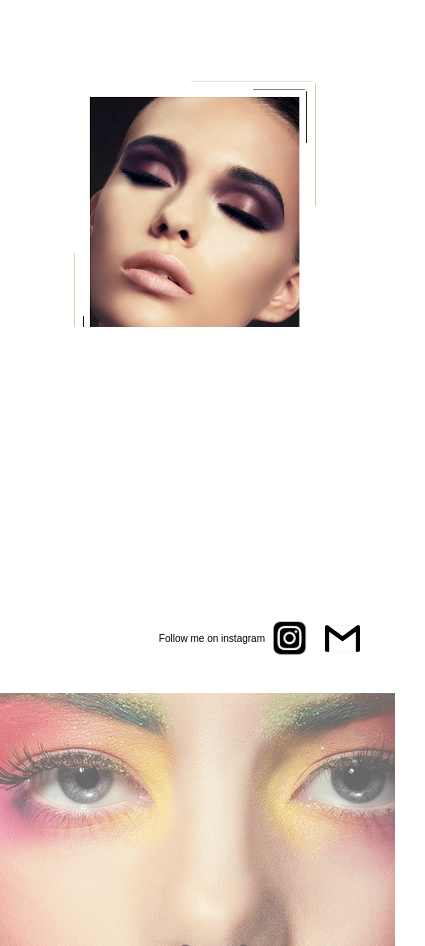
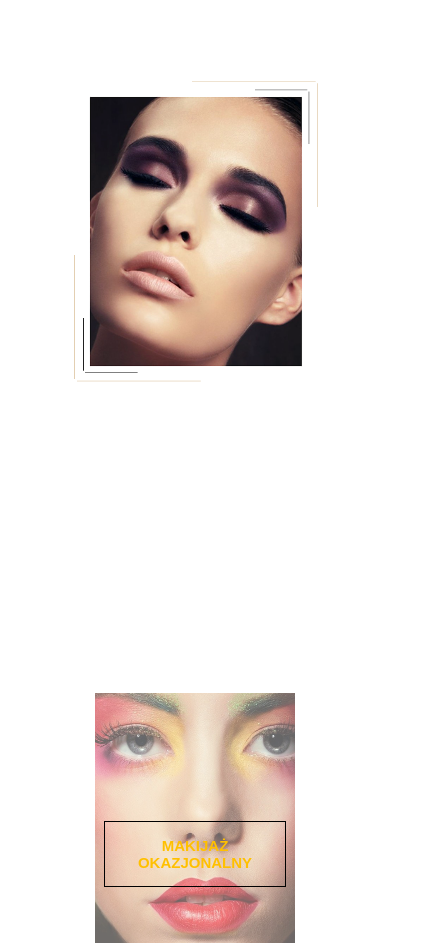
Before and after one commit to krzszk96/MakeUp_page, a website: page src/index.html in a window 390 px wide. Shown: the part 181-1127 px from the top of the page, 425 px wide, since content can reach past the window. Drawn offline with Linux system fonts and the light colour scheme.

Commit message:
resposive fix

```diff
--- a/src/index.html
+++ b/src/index.html
@@ -62,7 +62,7 @@
 
            <div class="offer-content" id="offer-content1">
              <div class="offtitle"> OFERTA:</div>
-             <div class="brushimg">&nbsp;</div>
+             <!-- <div class="brushimg">&nbsp;</div> -->
            </div>
 
            <div class="offer-content">
@@ -118,13 +118,13 @@
       </div>
    </div>
 
-   <footer id="footer">
+   <!-- <footer id="footer">
      <div class="footer-wrap">
         <div class="follow">Follow me on instagram</div>
         <div class="insta-img" onclick="instagram()">&nbsp;</div>
         <div class="gmail-img" onclick="instagram()">&nbsp;</div>
     </div>
-  </footer>
+  </footer> -->
 
 
       <!--build:js -->
--- a/src/scss/style.scss
+++ b/src/scss/style.scss
@@ -98,25 +98,25 @@ body, html {
   background-repeat:no-repeat;
   background-size: cover;
   width: 400px;
-  height: 491px;
+  height: 500px;
   margin: 80px 0 0 0;
 
     @media (max-width: 900px) {
-      width: 350px;
-      height: 350px;
+      width: 320px;
+      height: 400px;
     }
     @media (max-height: 800px)  {
-      width: 300px;
-      height: 300px;
+      width: 320px;
+      height: 400px;
       margin: 30px 0 0 0;
     }
     @media (max-width: 700px) {
-      width: 300px;
+      width: 200px;
       height: 300px;
     }
     @media (max-width: 400px) {
       width: 250px;
-      height: 250px;
+      height: 310px;
     }
 }
 .offer-content{
@@ -149,13 +149,20 @@ body, html {
   background: linear-gradient(to right, #E0C9A8 0%, #bda176 100%);
   -webkit-background-clip: text;
 	-webkit-text-fill-color: transparent;
-  //margin: 20px 0 50px 0;
+  margin: 20px 0 50px 0;
 }
 .offinfo{
   font-size: 20px;
   margin-top: 40px;
   text-align: center;
   font-family: sans-serif;
+  @media (max-width: 900px) {
+  }
+  @media (max-width: 700px) {
+  }
+  @media (max-width: 400px) {
+    font-size: 15px;
+  }
 }
 .brushimg{
   background-image: url('../images/brush.png');
@@ -164,7 +171,7 @@ body, html {
   background-position: center;
   height: 80px;
   width: 400px;
-  margin: -25px 0 50px 0;
+  margin: 25px 0 50px 0;
 }
 .offer{
   flex-grow: 1;
@@ -183,11 +190,11 @@ body, html {
     @media (max-width: 700px) {
       width: 80%;
       text-align: center;
-      font-size: 15px;
+      font-size: 25px;
       margin: 20px 10px 20px 10px;
     }
     @media (max-width: 400px) {
-      font-size: 10px;
+      font-size: 20px;
       margin: 10px 10px 10px 10px;
     }
 }
@@ -229,7 +236,9 @@ body, html {
   vertical-align: middle;
   width: 100%;
 }
-
+.contact-form-box{
+  margin: 0 10px 0 10px;
+}
 img {
   max-width: 400px;
   height: auto;
@@ -282,6 +291,15 @@ input[type=submit]:hover {
   width: 400px;
   transform: scale(1.0);
   transition: transform 0.4s ease;
+
+    @media (max-width: 900px) {
+    }
+    @media (max-width: 700px) {
+    }
+    @media (max-width: 400px) {
+      height: 250px;
+      width: 200px;
+    }
 }
 .img-box {
   box-sizing: content-box;
@@ -293,10 +311,19 @@ input[type=submit]:hover {
   color: white;
   position: relative;
   background-color: white;
+
+    @media (max-width: 900px) {
+    }
+    @media (max-width: 700px) {
+    }
+    @media (max-width: 400px) {
+      height: 250px;
+      width: 200px;
+    }
 }
 .gallerytext{
   position: absolute;
-  bottom: 50px;
+  bottom: 30px;
   left: 50%;
   width: 310px;
   transform: translate(-50%, -50%);
@@ -307,9 +334,26 @@ input[type=submit]:hover {
   border: 1px solid #000;
   padding: 15px;
   text-align: center;
+
+    @media (max-width: 900px) {
+    }
+    @media (max-width: 700px) {
+    }
+    @media (max-width: 400px) {
+      font-size: 15px;
+      width: 150px;
+    }
 }
 #normal{
   bottom: 33px;
+
+  @media (max-width: 900px) {
+  }
+  @media (max-width: 700px) {
+  }
+  @media (max-width: 400px) {
+    bottom: 23px;
+  }
 }
 .transparent-box {
   height: 450px;
@@ -319,6 +363,15 @@ input[type=submit]:hover {
   top: 0;
   left: 0;
   transition: background-color 0.3s ease;
+
+    @media (max-width: 900px) {
+    }
+    @media (max-width: 700px) {
+    }
+    @media (max-width: 400px) {
+      height: 250px;
+      width: 200px;
+    }
 }
 .img-box:hover img {
   transform: scale(1.1);
```
Also changed, not shown: src/css/style.css, src/images/Untitled-1.png (deleted), src/images/brush.jpg (deleted).
